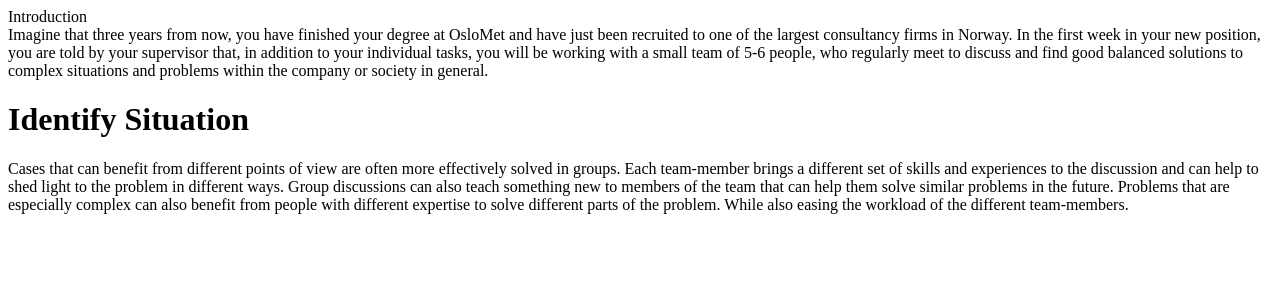
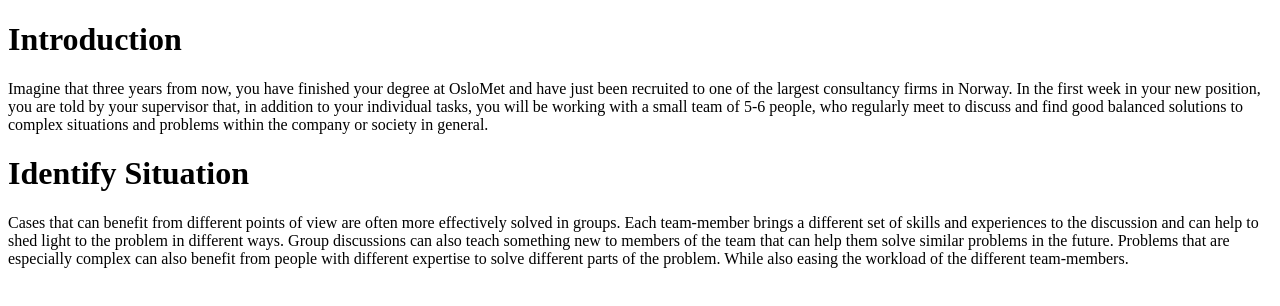
Before and after one commit to OsloMet-web/1stOblig-gruppe134, a plain HTML site: page D1200-O1-G134/index.html in a window 1280 px wide. Drawn offline with Linux system fonts and the light colour scheme; files that its build step writes are made by us from their sources.

Commit message:
fixed minor error 😊

```diff
--- a/D1200-O1-G134/index.html
+++ b/D1200-O1-G134/index.html
@@ -8,6 +8,7 @@
 </head>
 <body>
 
+<h1>
     Introduction
 </h1>
 <div>
@@ -19,6 +20,7 @@
     and find good balanced solutions to complex situations and problems
     within the company or society in general.
 </div>
+
 <h1>
     Identify Situation
 </h1>
```
